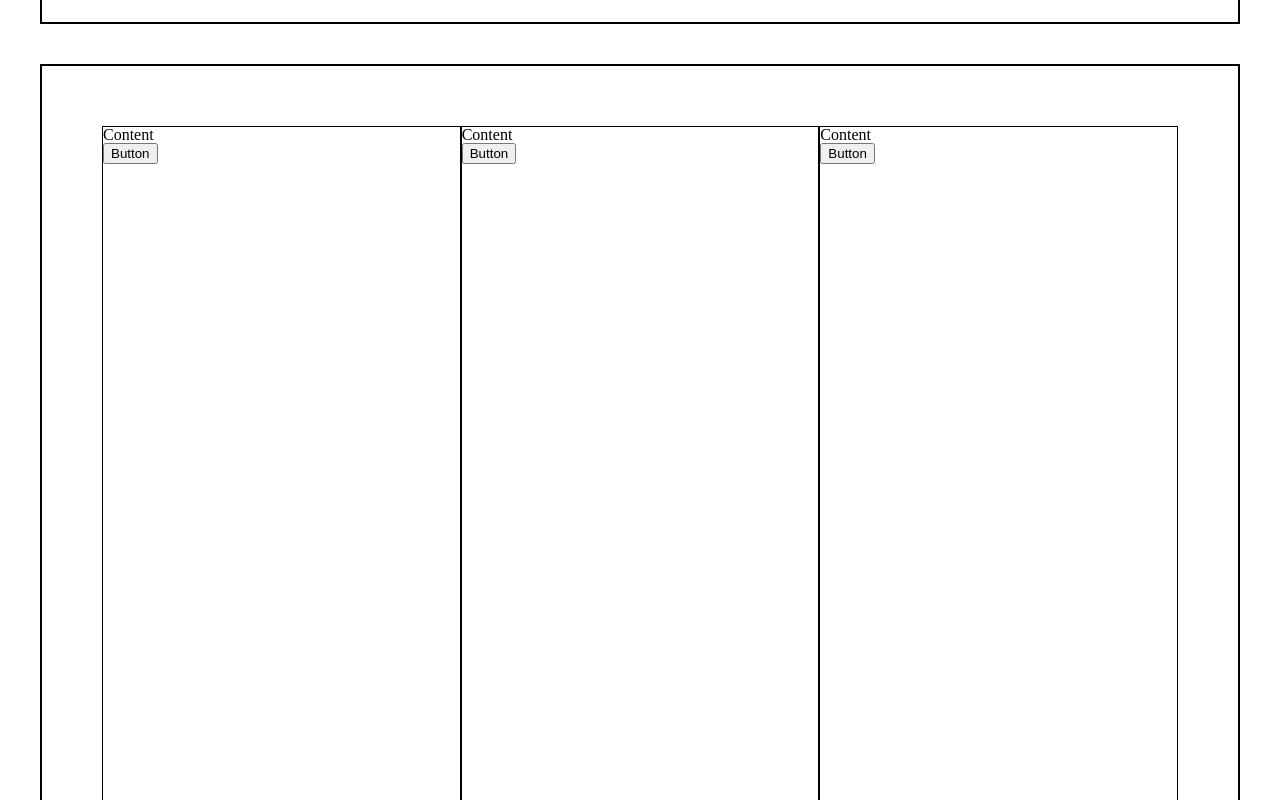
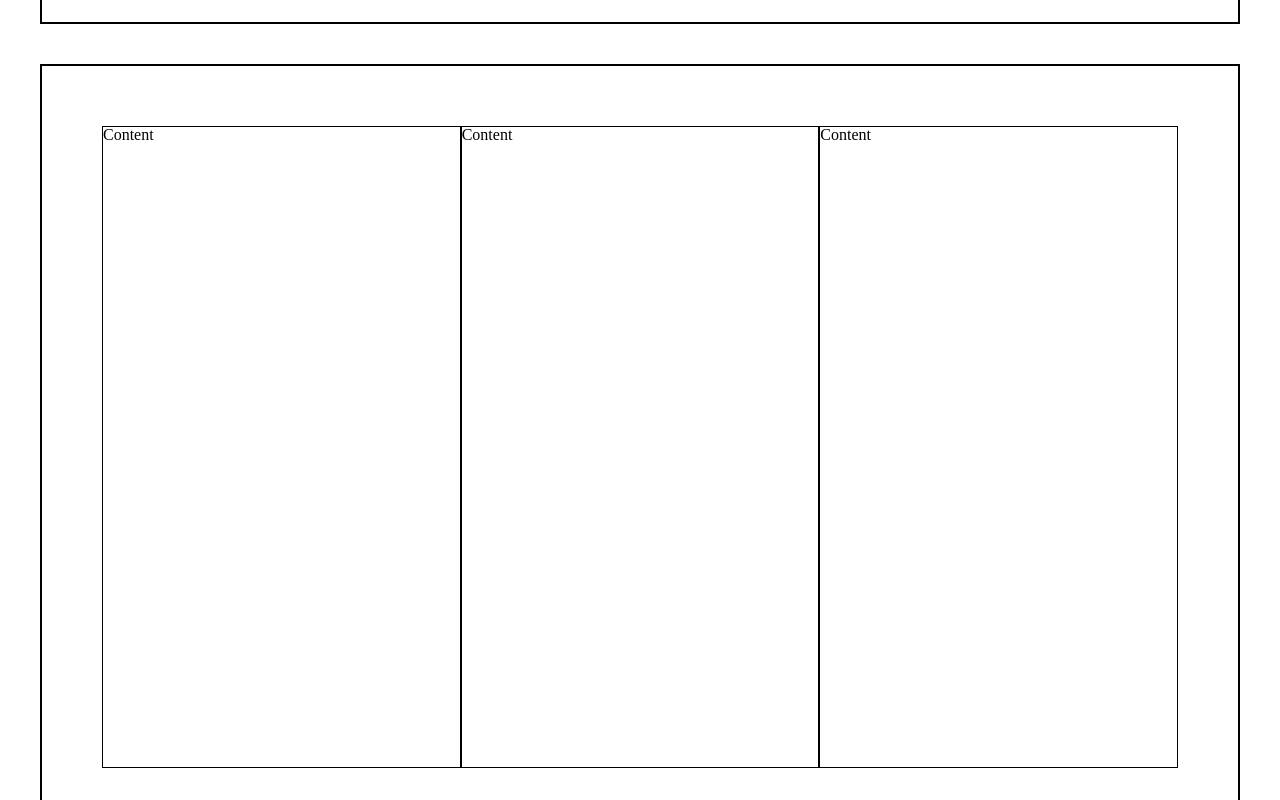
Before and after one commit to Oprea-Sava/SkillBuddy, a React (Vite) app: page / in a window 1280 px wide. Shown: the part 1020-1820 px from the top of the page. Built offline with nearby package versions, Linux system fonts and the light colour scheme.

Commit message:
feature card

```diff
--- a/src/css/landingPage.css
+++ b/src/css/landingPage.css
@@ -43,15 +43,14 @@
   border: solid 1px black;
 }
 
-.feature {
-  height: 100%;
-  border: solid 1px black;
-  width: auto;
-  flex: 1;
+#featuresContainer {
+  display: flex;
 }
 
-#featuresContainer {
-  display: flex;
+.feature {
+  height: 80%;
+  border: solid 1px black;
+  flex: 1;
 }
 
 .sCardContainer {
--- /dev/null
+++ b/src/landingPageComponents/featureCard.jsx
@@ -0,0 +1,38 @@
+import React, { useRef, useEffect } from "react";
+const featuresContainer = document.querySelector(".featuresContainer");
+
+
+function useOutsideAlerter(ref) {
+    useEffect(() => {
+        function handleClickOutside(event) {
+            if (ref.current && !ref.current.contains(event.target)) {
+                {ref.current.style.flex = "1";}
+            }
+            else
+            {
+                {ref.current.style.flex = "4";}
+            }
+        }
+
+        document.addEventListener("mousedown", handleClickOutside);
+        return () => {
+            document.removeEventListener("mousedown", handleClickOutside);
+        };
+    }, [ref]);
+}
+
+export default function FeatureCard() {
+    const wrapperRef = useRef(null);
+    useOutsideAlerter(wrapperRef);
+    const styles = {
+        feature:{
+            flex: 1
+        }
+    };
+
+    return (
+        <div ref={wrapperRef} className="feature" style={styles.feature}>
+            <div className="featureContent">Content</div>
+        </div>
+    );
+}
--- a/src/landingPageComponents/features.jsx
+++ b/src/landingPageComponents/features.jsx
@@ -1,18 +1,15 @@
+import { useSearchParams } from "react-router-dom"
+import FeatureCard from "./featureCard"
+import { useState } from "react"
+
 function Features () {
+    const [click, handleClick] = useState(false);
+
     return (
         <div id="featuresContainer">
-            <div className="feature">
-                <div className="featureContent">Content</div>
-                <button className="featureBtn">Button</button>
-            </div>
-            <div className="feature">
-                <div className="featureContent">Content</div>
-                <button className="featureBtn">Button</button>
-            </div>
-            <div className="feature">
-                <div className="featureContent">Content</div>
-                <button className="featureBtn">Button</button>
-            </div>
+            <FeatureCard />
+            <FeatureCard />
+            <FeatureCard />
         </div>
     )
 }
```
